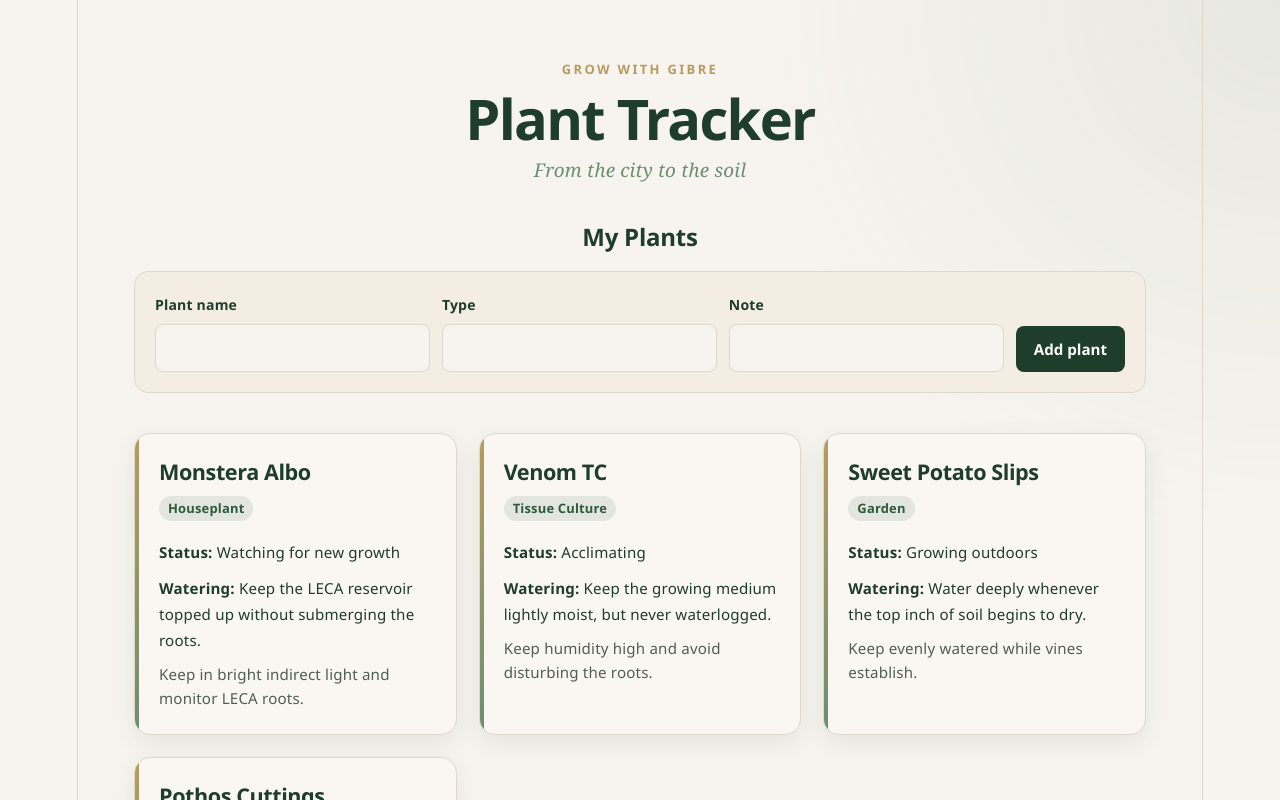
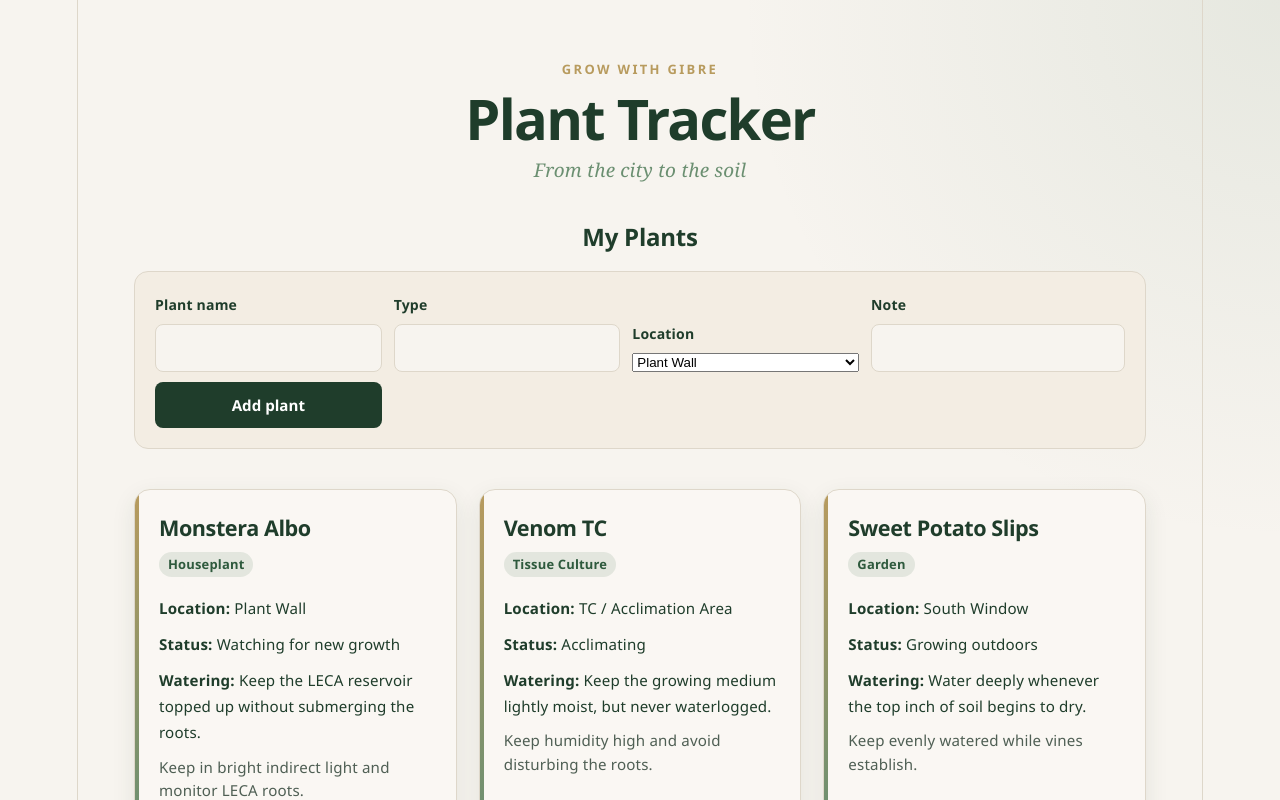
Before and after one commit to dc4622ne/plant-inventory, a React (Vite) app: page / in a window 1280 px wide. Shown: the top 800 px of the page. Built offline with nearby package versions, Linux system fonts and the light colour scheme.

Commit message:
Add plant locations to cards

```diff
--- a/src/App.jsx
+++ b/src/App.jsx
@@ -5,6 +5,7 @@ const initialPlants = [
   {
     name: 'Monstera Albo',
     type: 'Houseplant',
+    location: 'Plant Wall',
     status: 'Watching for new growth',
     watering: 'Keep the LECA reservoir topped up without submerging the roots.',
     careNote: 'Keep in bright indirect light and monitor LECA roots.',
@@ -12,6 +13,7 @@ const initialPlants = [
   {
     name: 'Venom TC',
     type: 'Tissue Culture',
+    location: 'TC / Acclimation Area',
     status: 'Acclimating',
     watering: 'Keep the growing medium lightly moist, but never waterlogged.',
     careNote: 'Keep humidity high and avoid disturbing the roots.',
@@ -19,6 +21,7 @@ const initialPlants = [
   {
     name: 'Sweet Potato Slips',
     type: 'Garden',
+    location: 'South Window',
     status: 'Growing outdoors',
     watering: 'Water deeply whenever the top inch of soil begins to dry.',
     careNote: 'Keep evenly watered while vines establish.',
@@ -26,6 +29,7 @@ const initialPlants = [
   {
     name: 'Pothos Cuttings',
     type: 'Propagation',
+    location: 'Propagation Area',
     status: 'Rooting',
     watering: 'Keep the nodes submerged and refresh the water regularly.',
     careNote: 'Change water regularly and pot up once roots are strong.',
@@ -36,6 +40,7 @@ function App() {
   const [plants, setPlants] = useState(initialPlants);
   const [name, setName] = useState('');
   const [type, setType] = useState('');
+  const [location, setLocation] = useState('Plant Wall');
   const [note, setNote] = useState('');
 
   function handleSubmit(event) {
@@ -46,6 +51,7 @@ function App() {
       {
         name,
         type,
+        location,
         status: 'New',
         watering: 'Check the growing medium and water when the plant needs it.',
         careNote: note,
@@ -53,6 +59,7 @@ function App() {
     ]);
     setName('');
     setType('');
+    setLocation('Plant Wall');
     setNote('');
   }
 
@@ -90,6 +97,22 @@ function App() {
           </div>
 
           <div className="form-field">
+            <label htmlFor="plant-location">Location</label>
+            <select
+              id="plant-location"
+              value={location}
+              onChange={(event) => setLocation(event.target.value)}
+            >
+              <option>Plant Wall</option>
+              <option>South Window</option>
+              <option>Kitchen</option>
+              <option>Basement Grow Light</option>
+              <option>TC / Acclimation Area</option>
+              <option>Propagation Area</option>
+            </select>
+          </div>
+
+          <div className="form-field">
             <label htmlFor="plant-note">Note</label>
             <input
               id="plant-note"
@@ -107,6 +130,7 @@ function App() {
             <article className="plant-card" key={plant.name}>
               <h2>{plant.name}</h2>
               <p className="plant-type">{plant.type}</p>
+              <p className="plant-status"><strong>Location:</strong> {plant.location}</p>
               <p className="plant-status"><strong>Status:</strong> {plant.status}</p>
               <p className="plant-status"><strong>Watering:</strong> {plant.watering}</p>
               <p className="plant-note">{plant.careNote}</p>
```
